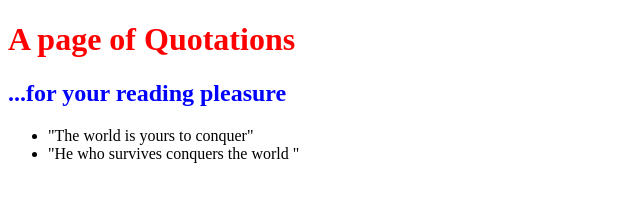
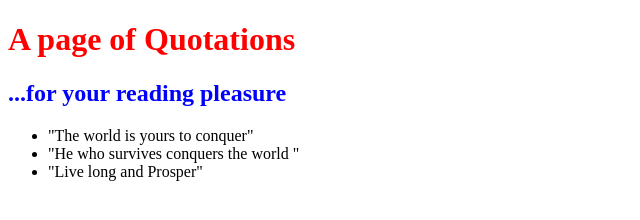
Before and after one commit to siva-surya/0main_openSAP_repo, a plain HTML site: page index.html in a window 1280 px wide. Shown: the whole page, without its empty margins (0-640 px from the left). Drawn offline with Linux system fonts and the light colour scheme.

Commit message:
added third list item

```diff
--- a/index.html
+++ b/index.html
@@ -10,6 +10,7 @@
 	<ul>
 		<li>"The world is yours to conquer"</li>
 		<li>"He who survives conquers the world "</li>
+		<li>"Live long and Prosper"</li>
 	</ul>
 </body>
 </html>
```
